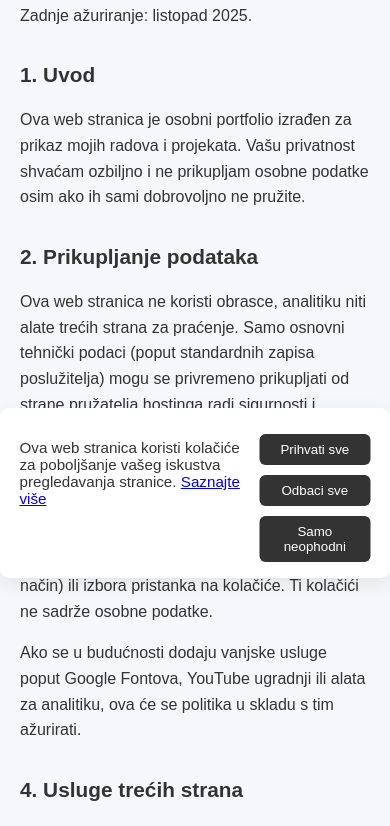
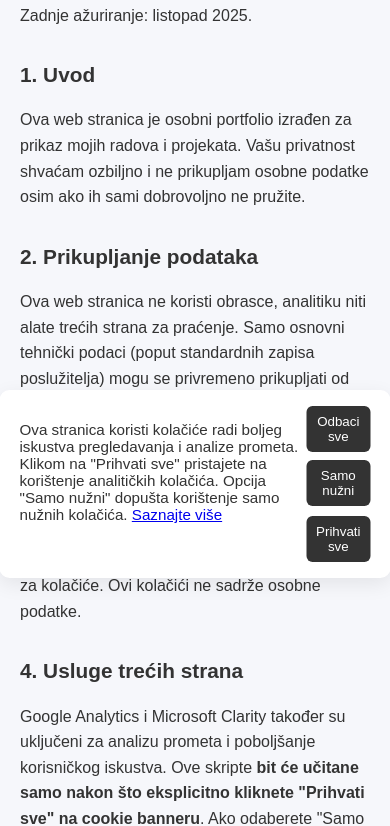
Before and after one commit to zmamorije/web, a plain HTML site: page hr/privacy.html in a window 390 px wide. Shown: the part 246-1072 px from the top of the page. Drawn offline with Linux system fonts and the light colour scheme; files whose address does not match are found by name.

Commit message:
cookie update

```diff
--- a/cookie-hr.html
+++ b/cookie-hr.html
@@ -1,22 +1,30 @@
 <!DOCTYPE html>
 <html lang="hr">
   <head>
-    <meta charset="UTF-8">
-    <meta name="viewport" content="width=device-width, initial-scale=1.0">
+    <meta charset="UTF-8" />
+    <meta name="viewport" content="width=device-width, initial-scale=1.0" />
     <title>cookie-banner</title>
-    <meta name="description" content="Cookie banner na hrvatskom jeziku za web stranicu.">
+    <meta
+      name="description"
+      content="Cookie banner na hrvatskom jeziku za web stranicu."
+    />
   </head>
   <body>
     <!-- ---------- Cookie Banner ---------- -->
     <div class="cookie-banner" id="cookieBanner">
       <p>
-        Ova web stranica koristi kolačiće za poboljšanje vašeg iskustva pregledavanja stranice.
+        Ova stranica koristi kolačiće radi boljeg iskustva pregledavanja i
+        analize prometa. Klikom na "Prihvati sve" pristajete na korištenje
+        analitičkih kolačića. Opcija "Samo nužni" dopušta korištenje samo nužnih
+        kolačića.
         <a href="/hr/privacy.html" target="_blank">Saznajte više</a>
       </p>
       <div class="cookie-buttons">
-        <button id="acceptAll">Prihvati sve</button>
+        <div class="top-buttons">
           <button id="rejectAll">Odbaci sve</button>
-        <button id="essentialOnly">Samo neophodni</button>
+          <button id="essentialOnly">Samo nužni</button>
+        </div>
+        <button id="acceptAll" class="full-width">Prihvati sve</button>
       </div>
     </div>
   </body>
--- a/hr/privacy.html
+++ b/hr/privacy.html
@@ -165,30 +165,12 @@
       </p>
 
       <h2>3. Kolačići</h2>
-      <p>
-        Trenutno se koriste samo osnovni kolačići za spremanje vaših postavki
-        teme (svijetli/tamni način) ili izbora pristanka na kolačiće. Ti
-        kolačići ne sadrže osobne podatke.
-      </p>
-      <p>
-        Ako se u budućnosti dodaju vanjske usluge poput Google Fontova, YouTube
-        ugradnji ili alata za analitiku, ova će se politika u skladu s tim
-        ažurirati.
-      </p>
+      <p>Trenutno se koriste samo nužni kolačići za pohranu postavki teme (light/dark mode) i izbora za kolačiće. Ovi kolačići ne sadrže osobne podatke.</p>
 
       <h2>4. Usluge trećih strana</h2>
-      <p>
-        Trenutačno nisu integrirane nikakve usluge trećih strana. Buduće
-        integracije, ako ih bude, poštovat će GDPR i bit će jasno navedene
-        ovdje.
-      </p>
-
-      <!--
-<h2>4. Usluge trećih strana</h2>
-<p>Ova web stranica može koristiti vanjske usluge poput Google Fontova, YouTubea ili Google Analyticsa radi poboljšanja performansi ili prikaza sadržaja.
-   Te usluge mogu postaviti kolačiće ili prikupljati anonimne podatke o korištenju.
-   Sve integracije bit će u skladu s GDPR-om, a neobavezni kolačići koristit će se samo nakon vašeg pristanka.</p>
--->
+      <p>Google Analytics i Microsoft Clarity također su uključeni za analizu prometa i poboljšanje korisničkog iskustva.
+      Ove skripte <strong>bit će učitane samo nakon što eksplicitno kliknete "Prihvati sve" na cookie banneru</strong>.
+      Ako odaberete "Samo nužni" ili "Odbaci sve", analitika i praćenje se neće provoditi.</p>
 
       <h2>5. Vaša prava</h2>
       <p>
--- a/style.css
+++ b/style.css
@@ -985,10 +985,22 @@ html.dark .theme-toggle .moon {
 }
 
 .cookie-buttons {
-  margin-top: 10px;
+  display: flex;
+  flex-direction: column;
+  gap: 10px; /* razmak između redova */
+}
+
+.top-buttons {
   display: flex;
   gap: 10px;
-  flex-wrap: wrap;
+}
+
+.top-buttons button {
+  flex: 1; /* jednaka širina */
+}
+
+.full-width {
+  width: 100%; /* zauzima cijelu širinu iznad dva gumba */
 }
 
 .cookie-buttons button {
@@ -1005,6 +1017,19 @@ html.dark .theme-toggle .moon {
 
 .cookie-buttons button:hover {
   background: var(--button-hover-bg, #574fe0);
+}
+
+@media (max-width: 480px) {
+  .top-buttons,
+  .full-width {
+    flex-direction: column;
+    gap: 8px;
+  }
+
+  .top-buttons button,
+  .full-width {
+    width: 100%; /* svaki gumb zauzima cijeli red */
+  }
 }
 
 /* ---------- Privacy Page ---------- */
```
Also changed, not shown: cookie.html (+14 -6 lines), privacy.html (+4 -10 lines). Lines whose indentation alone changed are shown as unchanged.
